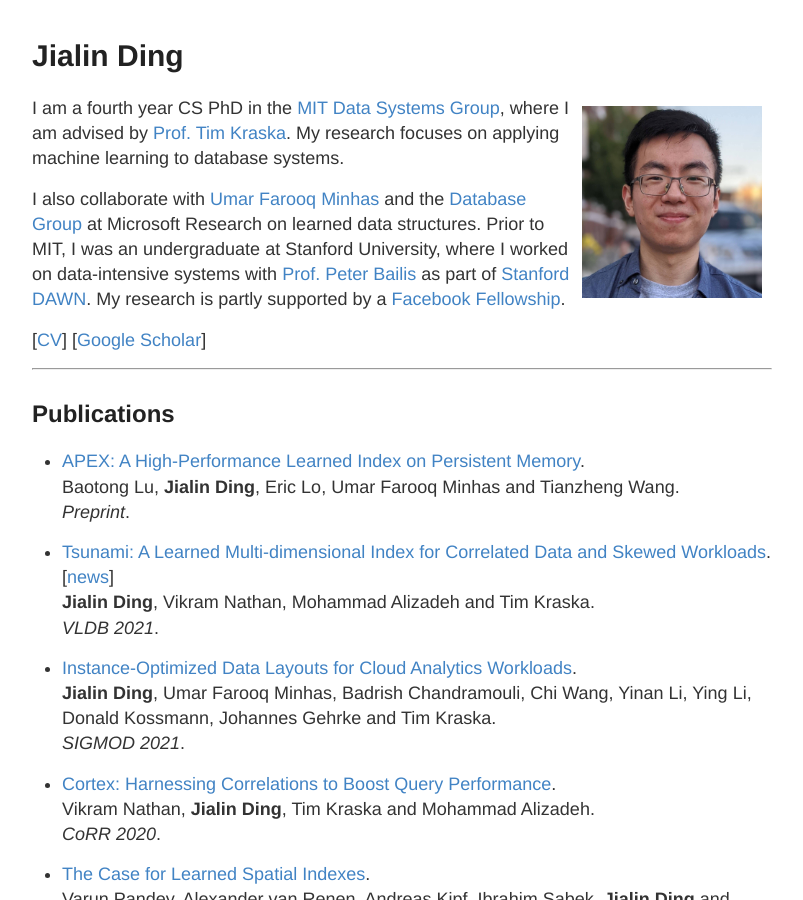
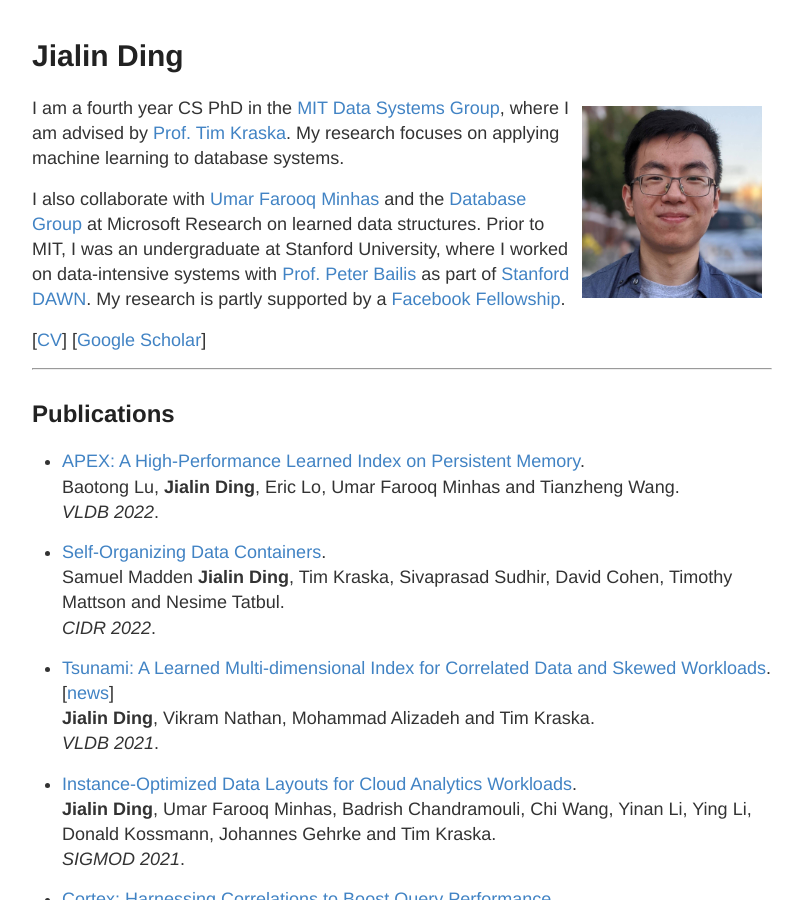
Before and after one commit to jialinding/jialinding.github.io, a Jekyll site: the page built from index.md, in a window 1280 px wide and 900 px high. Shown: the whole window, without its empty margins (238-1041 px from the left). Built offline with Jekyll 4.4.1, drawn with Linux system fonts in a browser that asks for light colours; some of the changed text lies outside the part shown.

Commit message:
Update: Jan 2022

```diff
--- a/index.md
+++ b/index.md
@@ -22,7 +22,11 @@ Prior to MIT, I was an undergraduate at Stanford University, where I worked on d
 
 - [APEX: A High-Performance Learned Index on Persistent Memory](https://arxiv.org/pdf/2105.00683.pdf).<br>
 Baotong Lu, **Jialin Ding**, Eric Lo, Umar Farooq Minhas and Tianzheng Wang. <br>
-*Preprint*.
+*VLDB 2022*.
+
+- [Self-Organizing Data Containers](http://cidrdb.org/cidr2022/papers/p44-madden.pdf).<br>
+Samuel Madden **Jialin Ding**, Tim Kraska, Sivaprasad Sudhir, David Cohen, Timothy Mattson and Nesime Tatbul. <br>
+*CIDR 2022*.
 
 - [Tsunami: A Learned Multi-dimensional Index for Correlated Data and Skewed Workloads](https://arxiv.org/pdf/2006.13282.pdf). [[news](https://news.mit.edu/2020/mit-data-systems-learn-be-better-tsunami-bao-0810)]<br>
 **Jialin Ding**, Vikram Nathan, Mohammad Alizadeh and Tim Kraska. <br>
@@ -82,8 +86,11 @@ Volodymyr Kuleshov, **Jialin Ding**, Braden Hancock, Alexander Ratner, Christoph
 
 ---
 
-## Service
+## Teaching and Service
 
+- VLDB 2022 Demo Track Reviewer
+- [6.887: Machine Learning for Systems](http://dsg.csail.mit.edu/6.887/), Fall 2021 Teaching Assistant
+- VLDB 2021 Student Volunteer
 - TKDE 2020 External Reviewer
 
 ---
```
Also changed, not shown: 1 other file.
